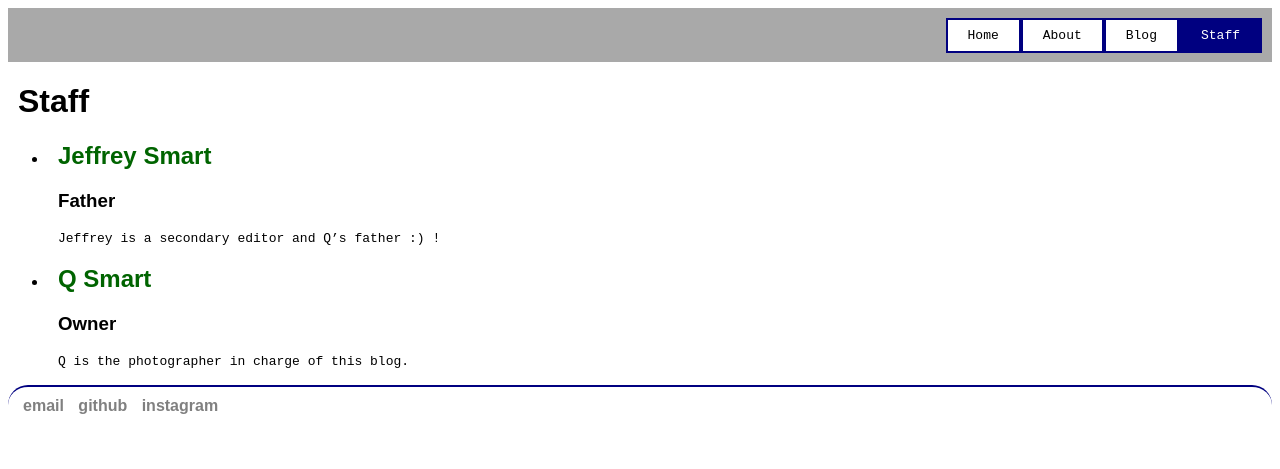
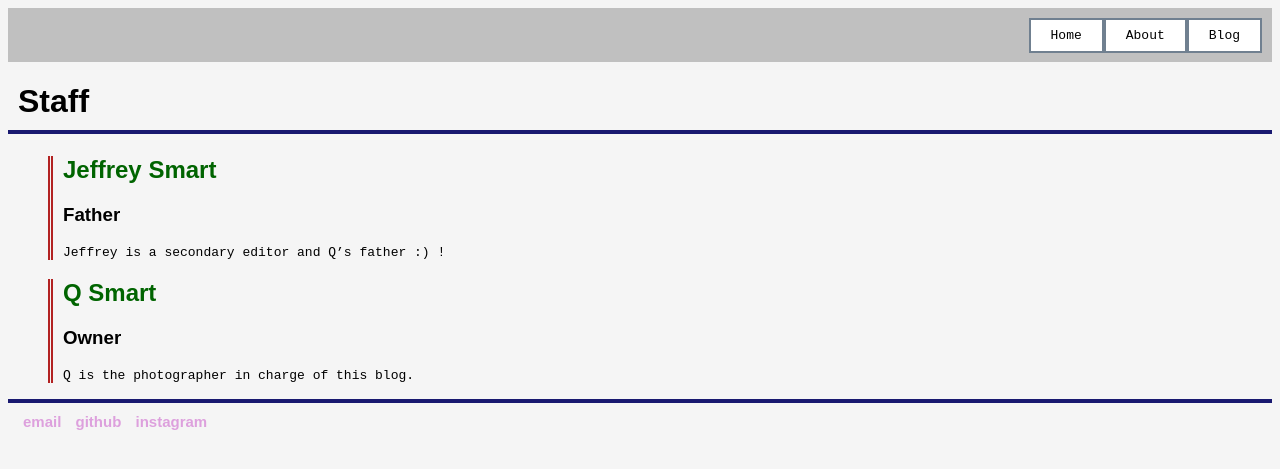
Before and after one commit to axqs/axqs.github.io, a Jekyll site: the page built from staff.html, in a window 1280 px wide. Shown: the top 469 px of the page. Built offline with Jekyll 4.4.1, drawn with Linux system fonts in a browser that asks for light colours.

Commit message:
edit style

```diff
--- a/_data/navigation.yml
+++ b/_data/navigation.yml
@@ -1,5 +1,5 @@
-- name: Staff
-  link: /staff.html
+#- name: Staff
+#  link: /staff.html
 - name: Blog
   link: /blog.html
 - name: About
--- a/_sass/main.scss
+++ b/_sass/main.scss
@@ -1,26 +1,39 @@
+html {
+	background-color: whitesmoke;
+}
+header.nav-bar {
+	background-color: silver;
+	padding-bottom: 44px;
+	padding-top: 10px;
+	padding-left: 10px;
+	padding-right: 10px;
+}
+
 h1 {
 	clear: right;
 	font-family: sans-serif;
-	//background-color: gainsboro;
 	padding-left: 10px;
+	border-bottom: 4px solid midnightblue;
+	padding-bottom: 10px;
 }
-
-h2, h3 {
+h2, h3, h4, h5, h6 {
 	font-family: sans-serif;
 	padding-left: 10px;
 }
-
 p {
 	padding-left: 10px;
 	font-family: monospace;
 }
 
-header.nav-bar {
-	background-color: darkgrey;
-	padding-bottom: 44px;
-	padding-top: 10px;
-	padding-left: 10px;
-	padding-right: 10px;
+ul.staff {
+	list-style-type: none;
+}
+ul.staff li{
+	border-left: 5px double firebrick;
+}
+
+ul.blog {
+	list-style-type: square;
 }
 
 a.current {
@@ -31,8 +44,8 @@ a.current {
 	text-align: center;
 	text-decoration: none;
 	display: inline-block;
-	background-color: navy;
-	border: 2px solid navy;
+	background-color: slategrey;
+	border: 2px solid slategrey;
 }
 
 a.nav:link, a.nav:visited {
@@ -40,11 +53,10 @@ a.nav:link, a.nav:visited {
 	font-family: monospace;
 	background-color: white;
 	color: black;
-	border: 2px solid navy;
+	border: 2px solid slategrey;
 	padding: 8px 20px;
 	text-align: center;
 	text-decoration: none;
-	display: inline-block;
 }
 a.nav:hover, a.nav:active {
 	background-color: black;
@@ -72,20 +84,20 @@ a.staff:hover, a.staff:active {
 	cursor: pointer;
 }
 
+footer {
+	//border-radius: 20px;
+	border-top: 4px solid midnightblue;
+	padding: 10px;
+}
 a.footer:link, a.footer:visited {
+	font-size: 15px;
 	padding: 5px 5px;
 	font-family: sans-serif;
 	font-weight: bold;
-	color: grey;
+	color: plum;
 	text-decoration: none;
 }
 a.footer:hover, a.footer:active {
-	color: darkgrey;
+	color: thistle;
 	cursor: pointer;
 }
-
-footer {
-	border-radius: 20px;
-	border-top: 2px solid navy;
-	padding: 10px 10px;
-}
--- a/blog.html
+++ b/blog.html
@@ -4,7 +4,7 @@ title: Blog
 ---
 <h1>Latest Posts</h1>
 
-<ul>
+<ul class="blog">
   {% for post in site.posts %}
     <li>
       <h2><a class="post" href="{{ post.url }}">{{ post.title }}</a></h2>
--- a/staff.html
+++ b/staff.html
@@ -4,7 +4,7 @@ title: Staff
 ---
 <h1>Staff</h1>
 
-<ul>
+<ul class="staff">
 	{% for author in site.authors %}
 		<li>
 			<h2><a class="staff" href="{{ author.url }}">{{ author.name }}</a></h2>
```
Also changed, not shown: 13 other files.
